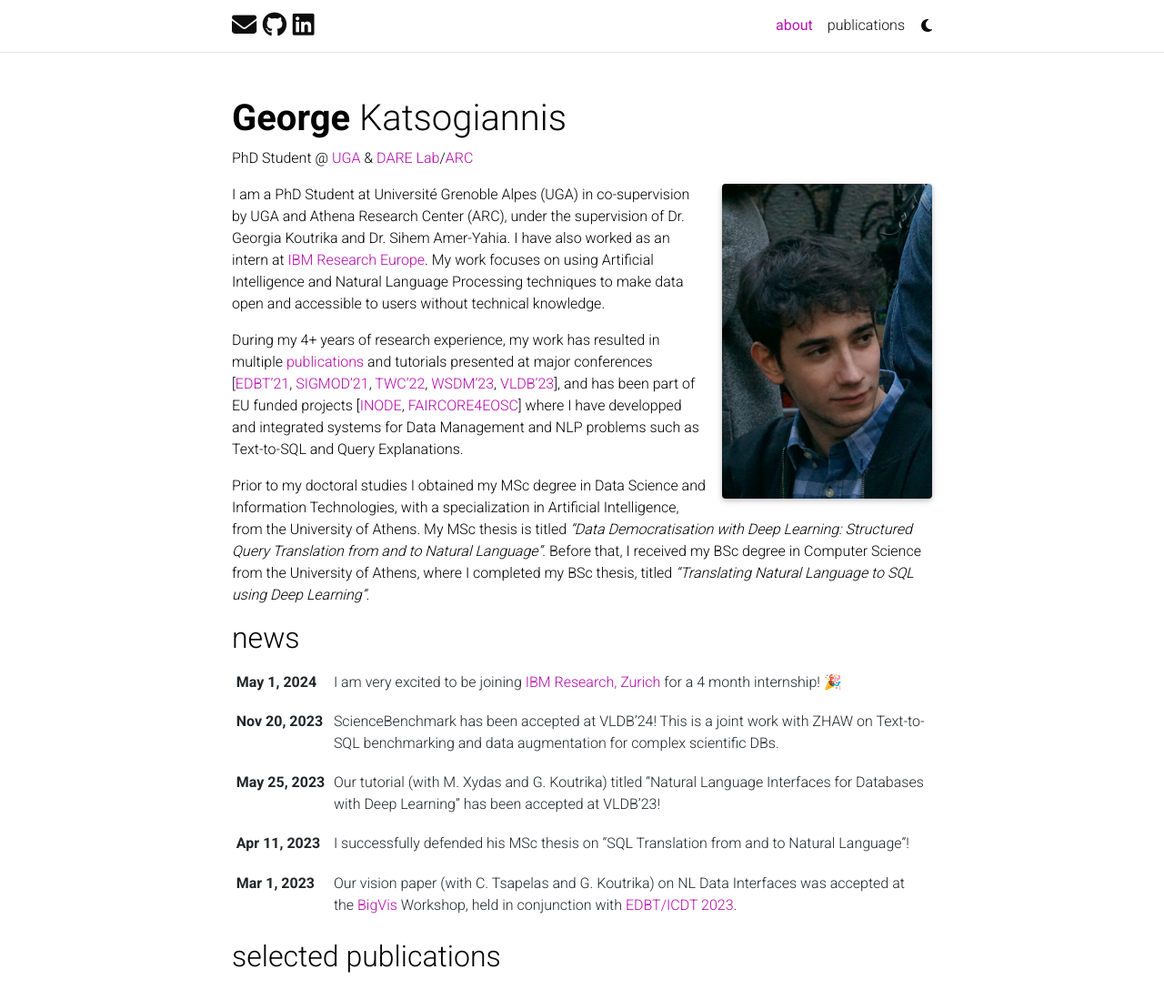
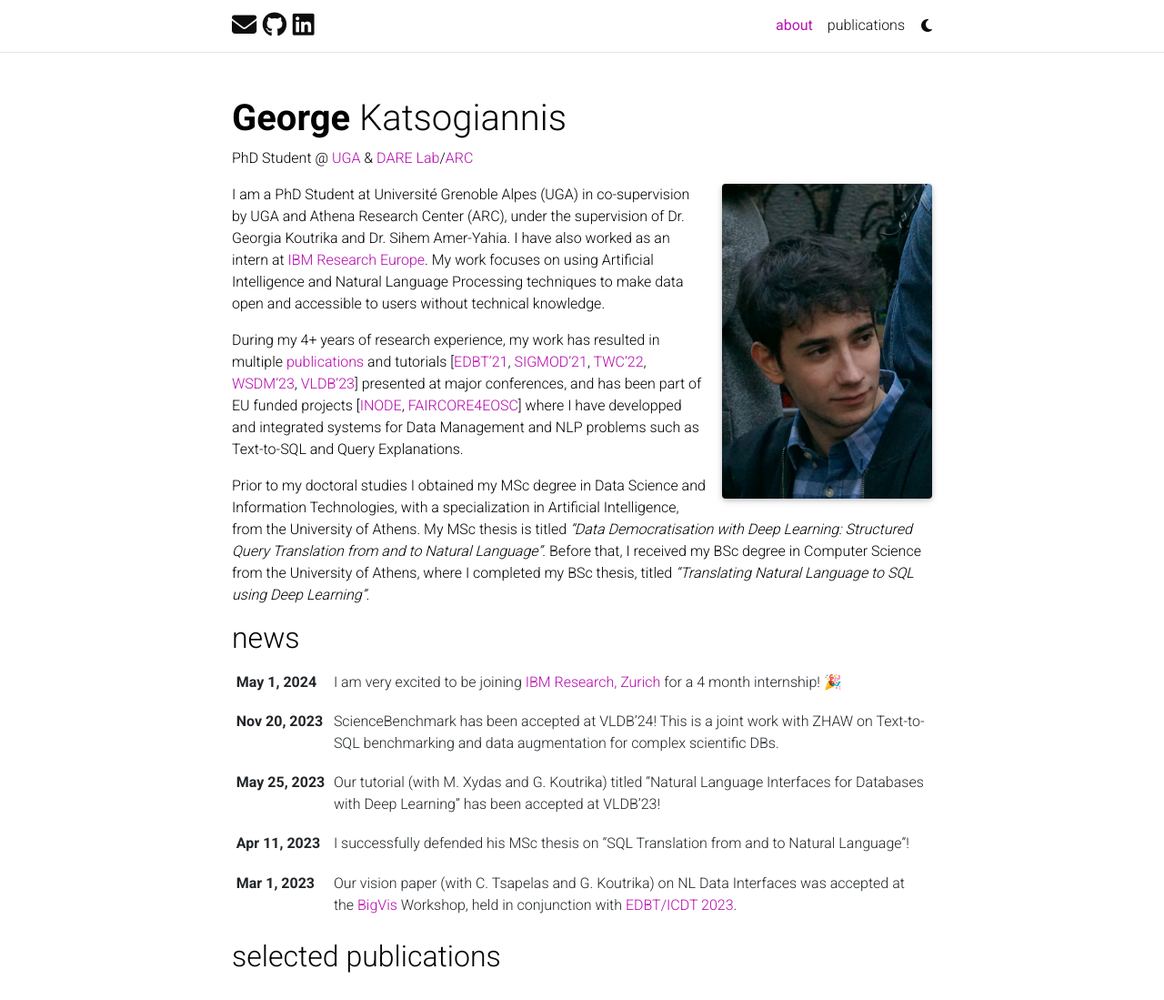
Before and after one commit to geokats/geokats.github.io, a Jekyll site: the page built from _pages/about.md, in a window 1280 px wide and 1273 px high, cut to the strip 0-1099 px from the top of the window. Shown: the whole strip at 91% size. Built offline with Jekyll 4.4.1, drawn with Linux system fonts in a browser that asks for light colours; full-size pictures stand in for the smaller copies a plugin makes; comment, search, counter and statistics services are not loaded; a style sheet for code colours, icons or effects is not loaded.

```diff
--- a/_pages/about.md
+++ b/_pages/about.md
@@ -19,7 +19,7 @@ social: false  # includes social icons at the bottom of the page
 
 I am a PhD Student at Université Grenoble Alpes (UGA) in co-supervision by UGA and Athena Research Center (ARC), under the supervision of Dr. Georgia Koutrika and Dr. Sihem Amer-Yahia. I have also worked as an intern at <a href="https://research.ibm.com/labs/zurich">IBM Research Europe</a>. My work focuses on using Artificial Intelligence and Natural Language Processing techniques to make data open and accessible to users without technical knowledge.
 
-During my 4+ years of research experience, my work has resulted in multiple <a href="https://geokats.github.io/publications/">publications</a> and tutorials presented at major conferences [<a href="https://darelab.imsi.athenarc.gr/tutorials/text2sql_edbt21/">EDBT'21</a>, <a href="https://darelab.imsi.athenarc.gr/tutorials/text2sql_sigmod21/">SIGMOD'21</a>, <a href="https://darelab.imsi.athenarc.gr/tutorials/text2sql_twc22/">TWC'22</a>, <a href="https://darelab.imsi.athenarc.gr/tutorials/datadem_wsdm23/">WSDM'23</a>, <a href="/tutorials/nlidbs_vldb23/">VLDB'23</a>], and has been part of EU funded projects [<a href="http://www.inode-project.eu/">INODE</a>, <a href="http://www.faircore4eosc.eu/">FAIRCORE4EOSC</a>] where I have developped and integrated systems for Data Management and NLP problems such as Text-to-SQL and Query Explanations.
+During my 4+ years of research experience, my work has resulted in multiple <a href="https://geokats.github.io/publications/">publications</a> and tutorials [<a href="https://darelab.imsi.athenarc.gr/tutorials/text2sql_edbt21/">EDBT'21</a>, <a href="https://darelab.imsi.athenarc.gr/tutorials/text2sql_sigmod21/">SIGMOD'21</a>, <a href="https://darelab.imsi.athenarc.gr/tutorials/text2sql_twc22/">TWC'22</a>, <a href="https://darelab.imsi.athenarc.gr/tutorials/datadem_wsdm23/">WSDM'23</a>, <a href="/tutorials/nlidbs_vldb23/">VLDB'23</a>] presented at major conferences, and has been part of EU funded projects [<a href="http://www.inode-project.eu/">INODE</a>, <a href="http://www.faircore4eosc.eu/">FAIRCORE4EOSC</a>] where I have developped and integrated systems for Data Management and NLP problems such as Text-to-SQL and Query Explanations.
 
 Prior to my doctoral studies I obtained my MSc degree in Data Science and Information Technologies, with a specialization in Artificial Intelligence, from the University of Athens.
 My MSc thesis is titled _"Data Democratisation with Deep Learning: Structured Query Translation from and to Natural Language"_.
```
